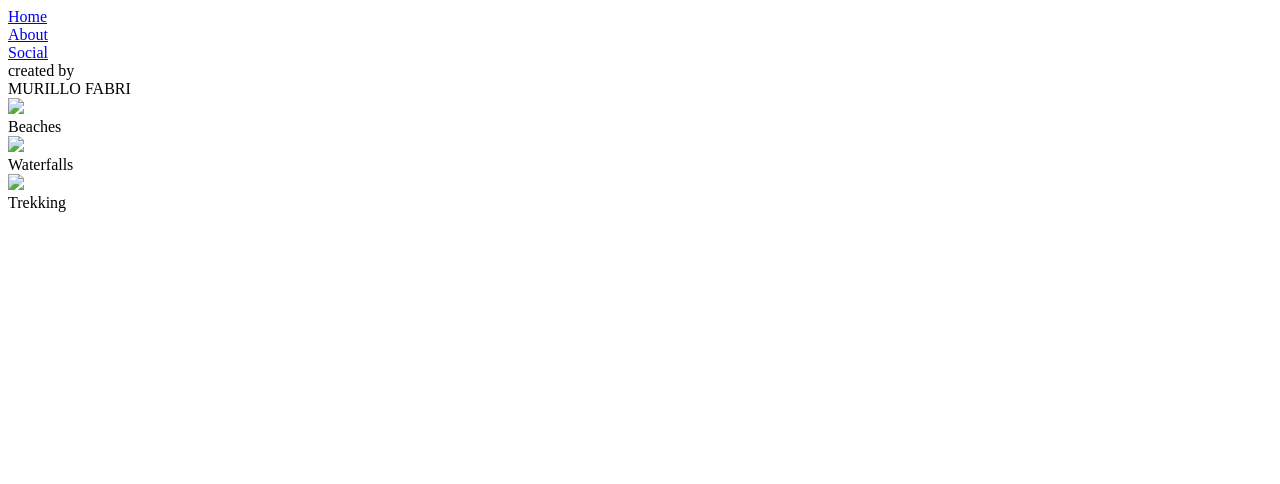
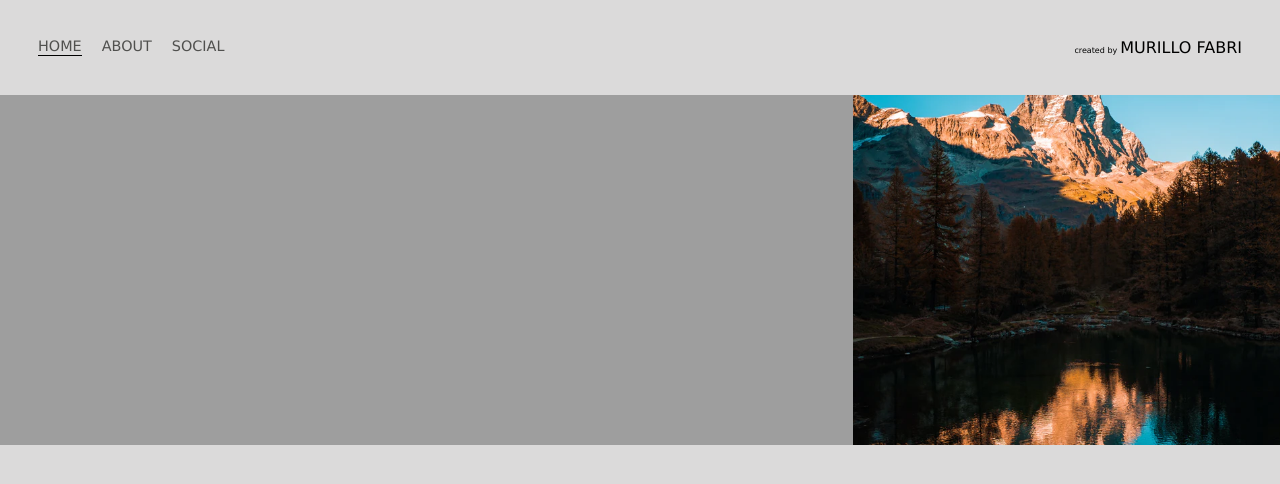
Before and after one commit to meduardo123/website_murillo, a plain HTML site: page html/home.html in a window 1280 px wide. Drawn offline with Linux system fonts and the light colour scheme; the site is published under a folder, as on GitHub Pages, so addresses that start at the root find nothing.

Commit message:
Update home.html

```diff
--- a/html/home.html
+++ b/html/home.html
@@ -5,20 +5,20 @@
         <title>First website - Murillo</title>
         <meta charset="utf-8">
         <meta name="viewport" content="width=device-width, initial-scale=1">
-        <link rel="stylesheet" href="/css/home.css">
+        <link rel="stylesheet" href="../css/home.css">
     </head>
     <body>
         <div class="general">
             <div class="navbar">
                 <div class="left-bar">
                     <div class="link-bar active-nav-link">
-                        <a href="/html/home.html">Home</a>
+                        <a href="../html/home.html">Home</a>
                     </div>
                     <div class="link-bar">
-                        <a href="/html/about.html">About</a>
+                        <a href="../html/about.html">About</a>
                     </div>
                     <div class="link-bar">
-                        <a href="/html/social.html">Social</a>
+                        <a href="../html/social.html">Social</a>
                     </div>
                 </div>
                 <div class="rigth-bar">
@@ -35,10 +35,10 @@
                 <div class="items">
 
                     <div class="item">
-                        <div class="img-background" style="background-image: url(/img/beach.jpg);"></div>
+                        <div class="img-background" style="background-image: url(../img/beach.jpg);"></div>
                         <div class="img-text">
                             <div class="logo">
-                                <img src="/img/lupa.png">
+                                <img src="../img/lupa.png">
                             </div>
                             <div class="subtitle">
                                 Beaches
@@ -48,10 +48,10 @@
                     </div>
 
                     <div class="item">
-                        <div class="img-background" style="background-image: url(/img/waterfall.jpg);"></div>
+                        <div class="img-background" style="background-image: url(../img/waterfall.jpg);"></div>
                         <div class="img-text">
                             <div class="logo">
-                                <img src="/img/lupa.png">
+                                <img src="../img/lupa.png">
                             </div>
                             <div class="subtitle">
                                 Waterfalls
@@ -61,10 +61,10 @@
                     </div>
 
                     <div class="item">
-                        <div class="img-background" style="background-image: url(/img/trekking.jpg);"></div>
+                        <div class="img-background" style="background-image: url(../img/trekking.jpg);"></div>
                         <div class="img-text">
                             <div class="logo">
-                                <img src="/img/lupa.png">
+                                <img src="../img/lupa.png">
                             </div>
                             <div class="subtitle">
                                 Trekking
```
